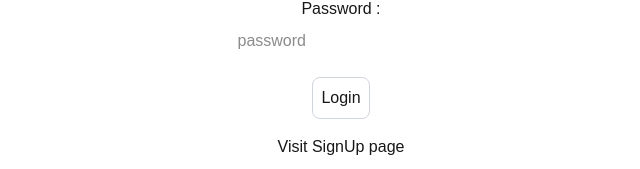
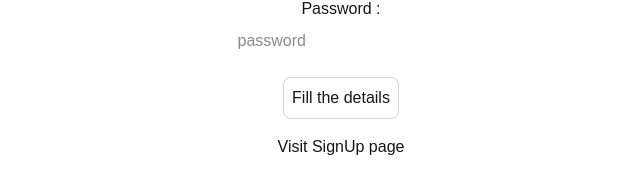
Before and after one commit to dev-sharma16/auth_app_based_on_nextJs, a Next.js app: page /login in a window 1280 px wide. Shown: the part 375-544 px from the top of the page, without its empty margins (299-939 px from the left). Built offline with nearby package versions, Linux system fonts and the light colour scheme.

Commit message:
setup login and signUp function for sending the data into the backend

```diff
--- a/src/app/login/page.tsx
+++ b/src/app/login/page.tsx
@@ -1,22 +1,49 @@
 "use client";
 import Link from "next/link";
-import React from "react";
+import React, { useState, useEffect } from "react";
 import { useRouter } from 'next/navigation';
-import { Axios } from "axios";
+import axios, { Axios } from "axios";
+import toast from "react-hot-toast";
 
 export default function LoginPage(){
+    const router = useRouter();
     const [user, setUser] = React.useState({
         email : "",
         password : "",
     })
 
+    const [buttonDisabled, setButtonDisabled] = useState(false);
+    const [loading, setLoading] = useState(false);
+
     const onLogin = async () => {
+         try {
+            setLoading(true);
+            const response = await axios.post("api/users/login", user);
+            console.log("Login Success", response.data);
+            router.push("/profile")
 
+
+         } catch (error: any) {
+            console.log("Login Success", error.message);
+            toast.error(error.message);
+
+         } finally{
+             setLoading(false);
+         }
     }
+
+    useEffect(()=>{
+         if(user.email.length > 0 && user.password.length > 0){
+             setButtonDisabled(false)
+         }
+         else{
+             setButtonDisabled(true)
+         }
+    }, [user])
 
     return(
         <div className="flex flex-col items-center justify-center min-h-screen py-2">
-           <h1>Login</h1>
+           <h1>{loading ? "Loading.." : "Login"}</h1>
            <hr />
 
            <label htmlFor="email">E-mail : </label>
@@ -37,7 +64,9 @@
                   placeholder="password"
             />
 
-            <button onClick={onLogin} className="p-2 border border-gray-300 rounded-lg mb-4 focus:outline-none focus:border-gray-600">Login</button>
+            <button onClick={onLogin} className="p-2 border border-gray-300 rounded-lg mb-4 focus:outline-none focus:border-gray-600">
+                {buttonDisabled ? "Fill the details" : "Login"}
+            </button>
 
             <Link href="/signUp">Visit SignUp page</Link>
 
--- a/src/app/signUp/page.tsx
+++ b/src/app/signUp/page.tsx
@@ -1,24 +1,50 @@
 "use client";
 import Link from "next/link";
-import React from "react";
+import React, { useEffect, useState } from "react";
 import { useRouter } from 'next/navigation';
-import { Axios } from "axios";
+import axios from "axios";
+import toast from "react-hot-toast";
 
 export default function SignUpPage(){
-
+    const router = useRouter();
     const [user, setUser] = React.useState({
         email : "",
         password : "",
         username: "",
     })
 
+    const [buttonDisabled, setButtonDisabled]= React.useState(false);
+    const [loading, setLoading] = useState(false);
+
     const onSignUp = async () => {
+       try {
+          setLoading(true);
+          const response = await axios.post("/api/users/signUp", user);
+          console.log("SignUp success", response.data);
+          router.push("/login")
 
+       } catch (error: any) {
+          console.log("SignUp is failed..!", error.message);
+          toast.error(error.message);
+
+       } finally {
+          setLoading(false);
+
+       }
     }
+
+    useEffect(()=>{
+        if(user.email.length > 0 && user.password.length > 0 && user.username.length > 0){
+            setButtonDisabled(false)
+        }
+        else{
+            setButtonDisabled(true)
+        }
+    }, [user])
 
     return(
         <div className="flex flex-col items-center justify-center min-h-screen py-2">
-           <h1>SignUp</h1>
+           <h1>{loading ? "Loading.." : "SignUp"}</h1>
            <hr />
            <label htmlFor="username">Username : </label>
            <input className="p-2 border-gray-300 rounded-l-lg mb-4 focus:outline-none focus:border-gray-600"
@@ -47,7 +73,9 @@
                   placeholder="password"
             />
 
-            <button onClick={onSignUp} className="p-2 border border-gray-300 rounded-lg mb-4 focus:outline-none focus:border-gray-600">Create Account</button>
+            <button onClick={onSignUp} className="p-2 border border-gray-300 rounded-lg mb-4 focus:outline-none focus:border-gray-600">
+                {buttonDisabled ? "Fill the details" : "Create Account"}
+            </button>
 
             <Link href="/login">Visit login page</Link>
 
```
